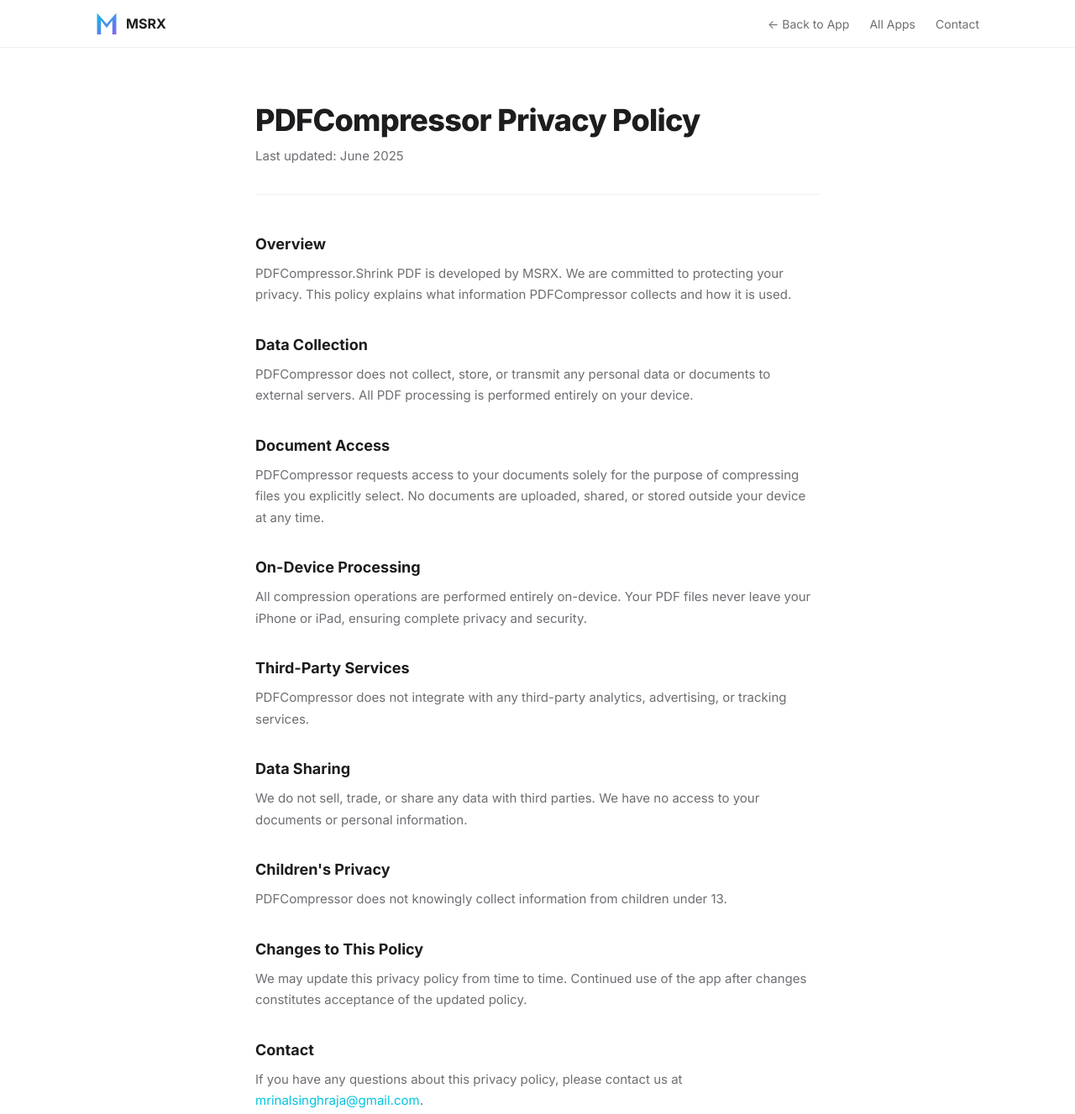
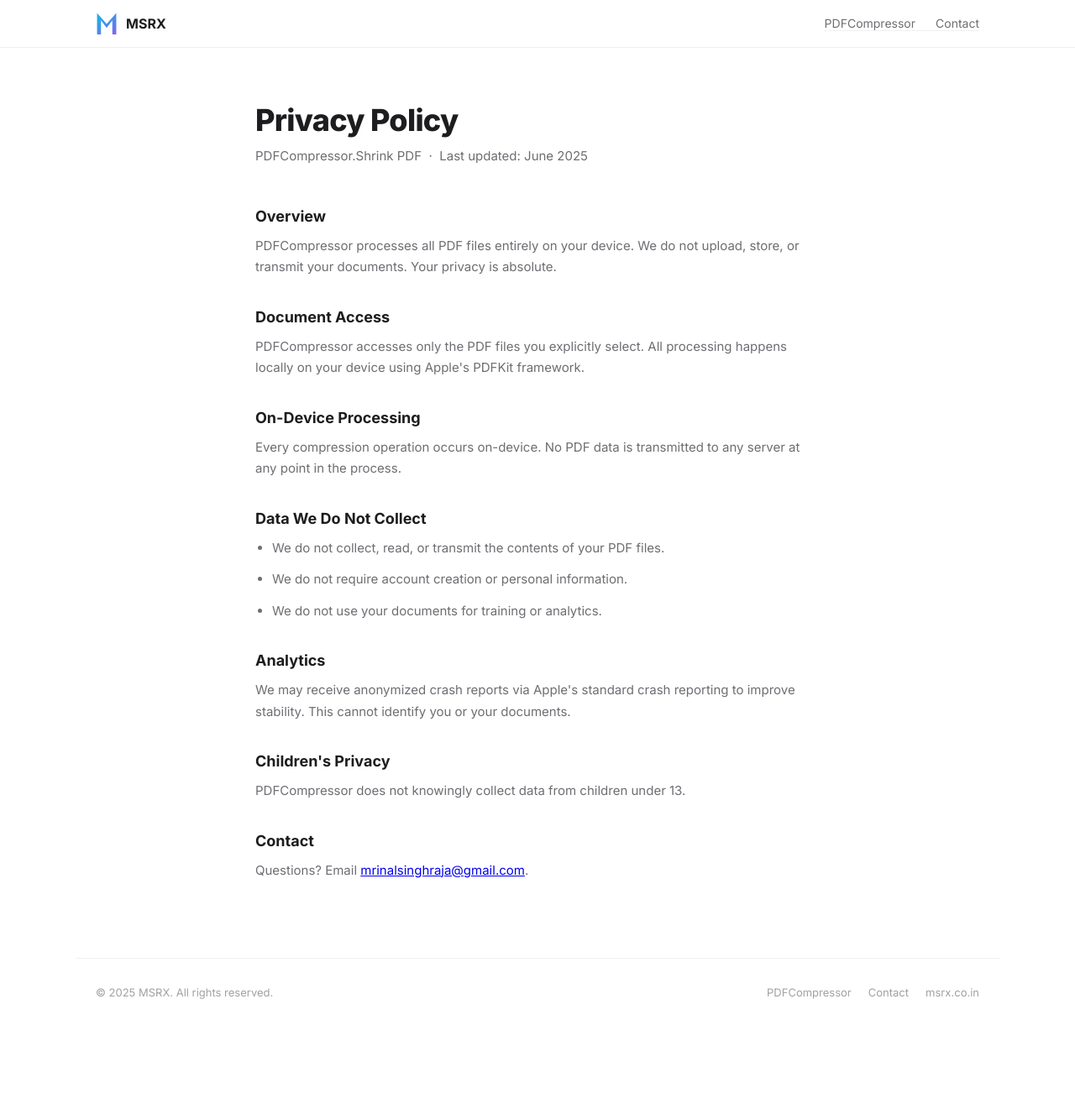
Before and after one commit to mrinalsinghraja/pdfcompressor-privacy, a plain HTML site: page privacy.html in a window 1280 px wide. Shown: the top 1327 px of the page at 84% size. After the commit the page ends 1222 px from the top, so only its background shows below. Drawn offline with Linux system fonts and the light colour scheme.

```diff
--- a/privacy.html
+++ b/privacy.html
@@ -3,13 +3,12 @@
 <head>
   <meta charset="UTF-8">
   <meta name="viewport" content="width=device-width, initial-scale=1.0">
-  <title>PDFCompressor Privacy Policy — MSRX</title>
+  <title>Privacy Policy — PDFCompressor — MSRX</title>
   <link rel="preconnect" href="https://fonts.googleapis.com">
-  <link rel="preconnect" href="https://fonts.gstatic.com" crossorigin>
   <link href="https://fonts.googleapis.com/css2?family=Inter:wght@300;400;500;600;700;800&display=swap" rel="stylesheet">
   <style>
     *, *::before, *::after { box-sizing: border-box; margin: 0; padding: 0; }
-    :root { --bg: #ffffff; --surface: #f5f5f7; --border: rgba(0,0,0,0.06); --text: #1d1d1f; --text2: #6e6e73; --text3: #a1a1a6; }
+    :root { --bg: #ffffff; --surface: #f5f5f7; --border: rgba(0,0,0,0.06); --text: #1d1d1f; --text2: #6e6e73; --text3: #a1a1a6; --gradient: linear-gradient(135deg, #00c4df 0%, #8b5cf6 100%); }
     body { font-family: 'Inter', -apple-system, sans-serif; background: var(--bg); color: var(--text); -webkit-font-smoothing: antialiased; }
     nav { position: sticky; top: 0; z-index: 50; background: rgba(255,255,255,0.85); backdrop-filter: blur(20px); border-bottom: 1px solid var(--border); }
     .nav-inner { max-width: 1100px; margin: 0 auto; padding: 0 24px; height: 56px; display: flex; align-items: center; justify-content: space-between; }
@@ -17,21 +16,19 @@
     .nav-logo svg { width: 26px; height: 32px; }
     .nav-logo-text { font-size: 16px; font-weight: 700; color: var(--text); }
     .nav-links { display: flex; gap: 24px; }
-    .nav-links a { font-size: 14px; color: var(--text2); text-decoration: none; transition: color 0.15s; }
+    .nav-links a { font-size: 14px; color: var(--text2); text-decoration: none; }
     .nav-links a:hover { color: var(--text); }
     .content { max-width: 720px; margin: 0 auto; padding: 64px 24px 80px; }
     .content h1 { font-size: 36px; font-weight: 800; letter-spacing: -0.02em; margin-bottom: 8px; }
-    .content .subtitle { font-size: 15px; color: var(--text2); margin-bottom: 48px; padding-bottom: 32px; border-bottom: 1px solid var(--border); }
+    .content .subtitle { font-size: 15px; color: var(--text2); margin-bottom: 48px; }
     .content h2 { font-size: 18px; font-weight: 700; margin: 36px 0 12px; }
-    .content p { font-size: 15px; color: var(--text2); line-height: 1.7; margin-bottom: 16px; }
-    .content a { color: #00c4df; text-decoration: none; }
-    .content a:hover { text-decoration: underline; }
+    .content p, .content li { font-size: 15px; color: var(--text2); line-height: 1.7; margin-bottom: 12px; }
+    .content ul { padding-left: 20px; }
     footer { max-width: 1100px; margin: 0 auto; padding: 32px 24px; display: flex; align-items: center; justify-content: space-between; flex-wrap: wrap; gap: 12px; border-top: 1px solid var(--border); }
     .footer-left { font-size: 13px; color: var(--text3); }
     .footer-right { display: flex; gap: 20px; }
     .footer-right a { font-size: 13px; color: var(--text3); text-decoration: none; }
     .footer-right a:hover { color: var(--text2); }
-    @media (max-width: 600px) { .content { padding: 40px 16px 60px; } .content h1 { font-size: 28px; } }
   </style>
 </head>
 <body>
@@ -44,38 +41,38 @@
         </svg>
         <span class="nav-logo-text">MSRX</span>
       </a>
-      <div class="nav-links">
-        <a href="index.html">&larr; Back to App</a>
-        <a href="https://msrx.co.in/#apps">All Apps</a>
+      <nav class="nav-links">
+        <a href="index.html">PDFCompressor</a>
         <a href="mailto:mrinalsinghraja@gmail.com">Contact</a>
-      </div>
+      </nav>
     </div>
   </nav>
-  <main class="content">
-    <h1>PDFCompressor Privacy Policy</h1>
-    <p class="subtitle">Last updated: June 2025</p>
+  <div class="content">
+    <h1>Privacy Policy</h1>
+    <p class="subtitle">PDFCompressor.Shrink PDF &nbsp;&middot;&nbsp; Last updated: June 2025</p>
     <h2>Overview</h2>
-    <p>PDFCompressor.Shrink PDF is developed by MSRX. We are committed to protecting your privacy. This policy explains what information PDFCompressor collects and how it is used.</p>
-    <h2>Data Collection</h2>
-    <p>PDFCompressor does not collect, store, or transmit any personal data or documents to external servers. All PDF processing is performed entirely on your device.</p>
+    <p>PDFCompressor processes all PDF files entirely on your device. We do not upload, store, or transmit your documents. Your privacy is absolute.</p>
     <h2>Document Access</h2>
-    <p>PDFCompressor requests access to your documents solely for the purpose of compressing files you explicitly select. No documents are uploaded, shared, or stored outside your device at any time.</p>
+    <p>PDFCompressor accesses only the PDF files you explicitly select. All processing happens locally on your device using Apple's PDFKit framework.</p>
     <h2>On-Device Processing</h2>
-    <p>All compression operations are performed entirely on-device. Your PDF files never leave your iPhone or iPad, ensuring complete privacy and security.</p>
-    <h2>Third-Party Services</h2>
-    <p>PDFCompressor does not integrate with any third-party analytics, advertising, or tracking services.</p>
-    <h2>Data Sharing</h2>
-    <p>We do not sell, trade, or share any data with third parties. We have no access to your documents or personal information.</p>
+    <p>Every compression operation occurs on-device. No PDF data is transmitted to any server at any point in the process.</p>
+    <h2>Data We Do Not Collect</h2>
+    <ul>
+      <li>We do not collect, read, or transmit the contents of your PDF files.</li>
+      <li>We do not require account creation or personal information.</li>
+      <li>We do not use your documents for training or analytics.</li>
+    </ul>
+    <h2>Analytics</h2>
+    <p>We may receive anonymized crash reports via Apple's standard crash reporting to improve stability. This cannot identify you or your documents.</p>
     <h2>Children's Privacy</h2>
-    <p>PDFCompressor does not knowingly collect information from children under 13.</p>
-    <h2>Changes to This Policy</h2>
-    <p>We may update this privacy policy from time to time. Continued use of the app after changes constitutes acceptance of the updated policy.</p>
+    <p>PDFCompressor does not knowingly collect data from children under 13.</p>
     <h2>Contact</h2>
-    <p>If you have any questions about this privacy policy, please contact us at <a href="mailto:mrinalsinghraja@gmail.com">mrinalsinghraja@gmail.com</a>.</p>
-  </main>
+    <p>Questions? Email <a href="mailto:mrinalsinghraja@gmail.com">mrinalsinghraja@gmail.com</a>.</p>
+  </div>
   <footer>
-    <p class="footer-left">&copy; 2025 MSRX. All rights reserved.</p>
+    <p class="footer-left">© 2025 MSRX. All rights reserved.</p>
     <div class="footer-right">
+      <a href="index.html">PDFCompressor</a>
       <a href="mailto:mrinalsinghraja@gmail.com">Contact</a>
       <a href="https://msrx.co.in">msrx.co.in</a>
     </div>
```
Also changed, not shown: index.html (+17 -21 lines).
